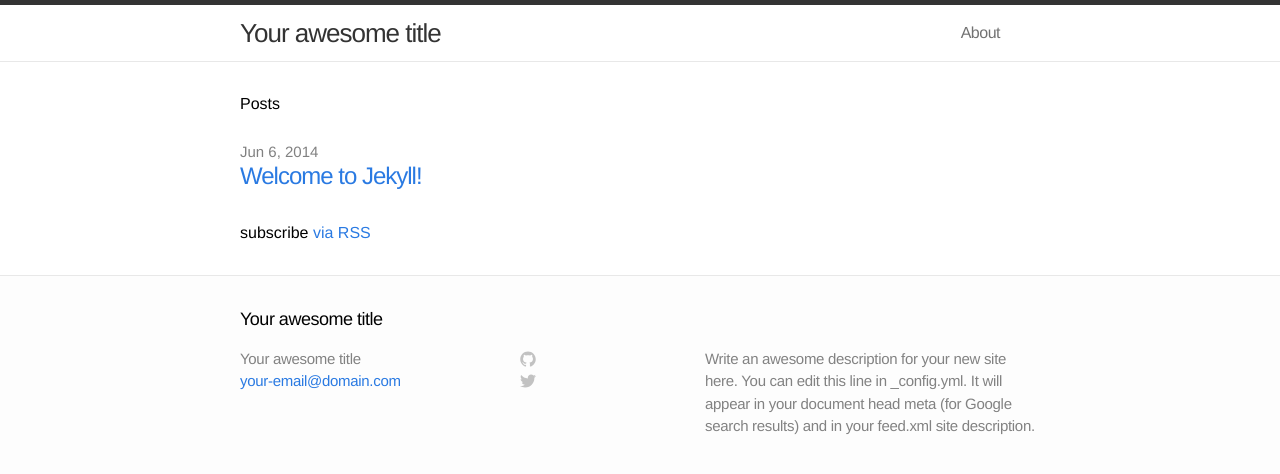
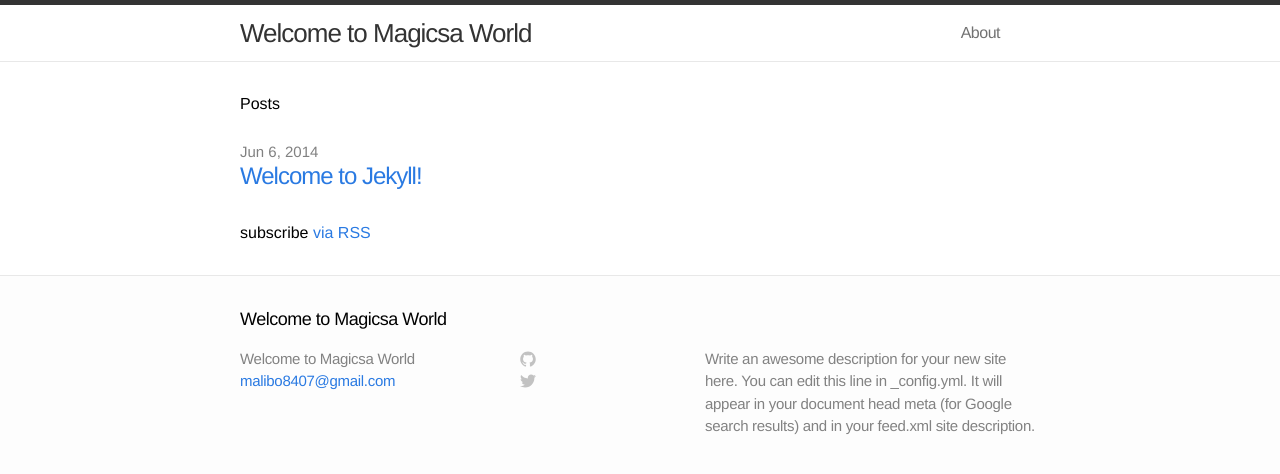
Before and after one commit to LiboMa/liboma.github.io, a Jekyll site: the page built from index.html, in a window 1280 px wide. Shown: the top 474 px of the page. Built offline with Jekyll 4.4.1, drawn with Linux system fonts in a browser that asks for light colours.

Commit message:
Initial commit

```diff
--- a/_config.yml
+++ b/_config.yml
@@ -1,9 +1,9 @@
 # Site settings
-title: Your awesome title
-email: your-email@domain.com
+title: Welcome to Magicsa World
+email: malibo8407@gmail.com
 description: "Write an awesome description for your new site here. You can edit this line in _config.yml. It will appear in your document head meta (for Google search results) and in your feed.xml site description."
 baseurl: ""
-url: "http://yourdomain.com"
+url: "http://liboma.gihub.io"
 
 # Build settings
 markdown: kramdown
```
